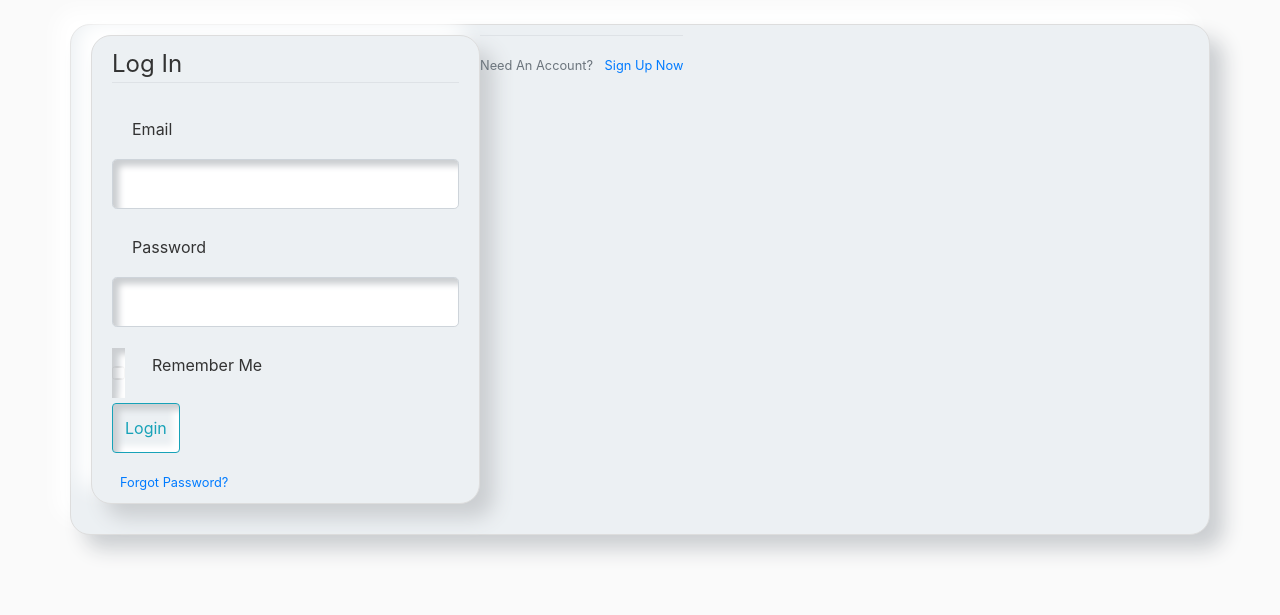
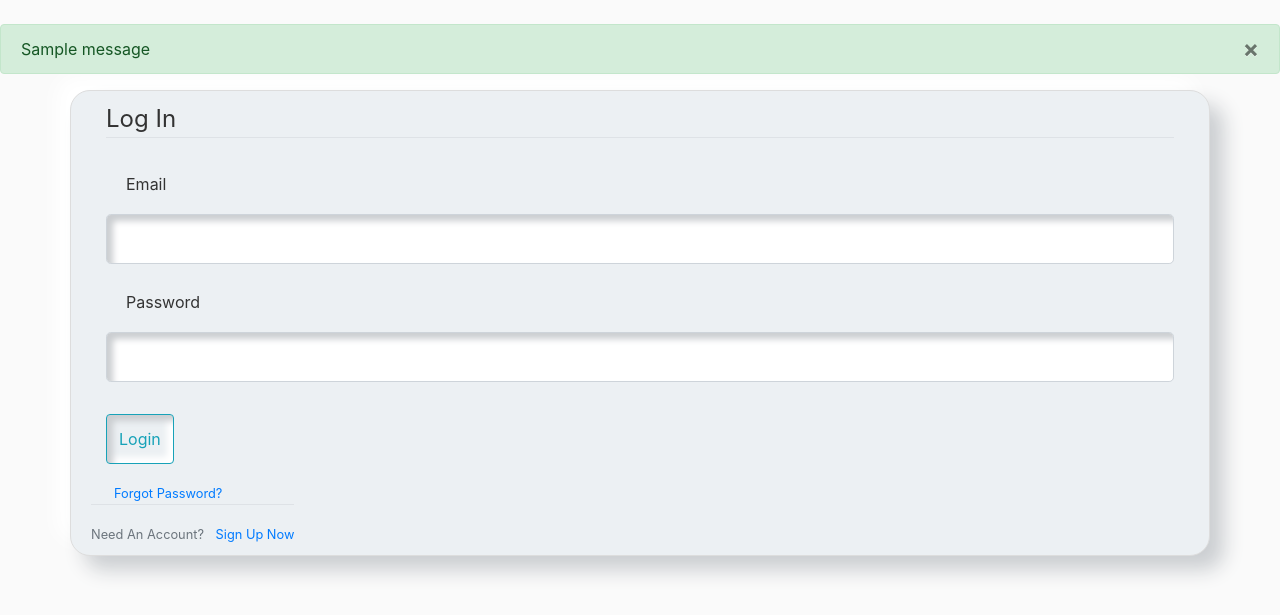
Before and after one commit to anojan1996/schoolManagement, a Flask app: page /login in a window 1280 px wide. Shown: the part 56-671 px from the top of the page. Run offline with Flask 2, Linux system fonts and the light colour scheme; tables that the repository leaves empty hold one stand-in row (values such as "Sample post"); one stand-in notice (Sample message) is shown; parts of the project's set-up code (start-up, migrations or seed data) failed here and were passed over; some libraries are stand-ins or nearby versions.

Commit message:
redesign the forms

```diff
--- a/flaskblog/__init__.py
+++ b/flaskblog/__init__.py
@@ -7,7 +7,7 @@ from flask_authorize import Authorize
 app = Flask(__name__)
 app.config['SECRET_KEY'] = '5791628bb0b13ce0c676dfde280ba245'
 #app.config['SQLALCHEMY_DATABASE_URI'] = 'mysql+pymysql://root:@localhost/system'
-app.config['SQLALCHEMY_DATABASE_URI'] = 'sqlite:///loosh.db'
+app.config['SQLALCHEMY_DATABASE_URI'] = 'sqlite:///school.db'
 
 
 
--- a/flaskblog/routes.py
+++ b/flaskblog/routes.py
@@ -44,6 +44,7 @@ def not_found():
 
 
 @app.route("/enter")
+@login_required
 def enter():
   return render_template('enter.html')
 
@@ -70,9 +71,9 @@ def register():
     print(user)
     db.session.add(user)
     db.session.commit()
-    flash('Your account has been created! You are now able to log in',
-          'success')
-    return redirect(url_for('notices'))
+    login_user(user)
+    flash(f"Account Created Successfully! You are now logged in as {user.username}", category='success')
+    return redirect(url_for('enter'))
   return render_template('register.html', title='Register', form=form)
 
 
@@ -87,6 +88,7 @@ def login():
     if user and bcrypt.check_password_hash(user.password, form.password.data):
       login_user(user, remember=form.remember.data)
       next_page = request.args.get('next')
+      flash(f'Success! You are logged in as: {user.username}', category='success')
       return redirect(next_page) if next_page else redirect(url_for('enter'))
     else:
       flash('Login Unsuccessful. Please check email and password', 'danger')
@@ -96,6 +98,7 @@ def login():
 @app.route("/logout")
 def logout():
   logout_user()
+  flash("You have been logged out!", category='info')
   return redirect(url_for('home'))
 
 
@@ -165,6 +168,7 @@ from flaskblog.models import Notice
 
 
 @app.route("/notices", methods=['GET', 'POST'])
+@login_required
 def notices():
   form = NoticeForm()
   if form.validate_on_submit():
@@ -178,6 +182,7 @@ def notices():
   return render_template('notices.html', notices=notices, form=form)
 
 @app.route('/leave', methods=['GET', 'POST'])
+@login_required
 def leave():
   form = LeaveForm()
   if form.validate_on_submit():
@@ -263,6 +268,7 @@ def delete_leave(leave_id):
 
 
 @app.route("/students", methods=['GET'])
+@login_required
 def students():
   studentsGroups = db.session.query(UserGroup).filter_by(group_id=3).all()
   students = []
@@ -414,6 +420,7 @@ def reportByTermIdAndStudentId(student_id, term_id):
 
 
 @app.route("/reports", methods=['GET', 'POST'])
+@login_required
 def reports():
   form = Report()
   reports = []
@@ -511,6 +518,7 @@ def deleteReport(student_id, term_id):
 
 
 @app.route('/subjects', methods=['GET', 'POST'])
+@login_required
 def subjects():
   form = SubjectForm()
   if request.method == "GET":
@@ -525,6 +533,7 @@ def subjects():
 
 
 @app.route('/terms', methods=['GET', 'POST'])
+@login_required
 def terms():
   form = TermForm()
   if request.method == "GET":
@@ -548,6 +557,7 @@ def terms():
 
 
 @app.route('/attendances', methods=['GET', 'POST'])
+@login_required
 def attendances():
   student_attendances = Attendance.query.order_by(
     desc(Attendance.data_posted)).all()
--- a/flaskblog/templates/account.html
+++ b/flaskblog/templates/account.html
@@ -1,6 +1,6 @@
 {% extends "layout.html" %}
 {% block content %}
-    <div class="content-section">
+    <div class="container">
       <div class="media">
         <img class="rounded-circle account-img" src="{{ image_file }}">
         <div class="media-body">
@@ -54,4 +54,4 @@
             </div>
         </form>
     </div>
-{% endblock content %}
+{% endblock %}
--- a/flaskblog/templates/layout.html
+++ b/flaskblog/templates/layout.html
@@ -57,6 +57,19 @@
   </nav>
 </header>
 
+{% with messages = get_flashed_messages(with_categories=true) %}
+        {% if messages %}
+           {% for category, message in messages %}
+              <div class="alert alert-{{ category }}">
+                  <button type="button" class="m1-2 mb-1 close" data-dismiss="alert" aria-label="Close">
+                      <span aria-hidden="true">&times;</span>
+                  </button>
+                  {{ message }}
+              </div>
+           {% endfor %}
+        {% endif %}
+      {% endwith %}
+
 
 <main role="main" class="container">
 
--- a/flaskblog/templates/login.html
+++ b/flaskblog/templates/login.html
@@ -1,6 +1,6 @@
 {% extends "layout.html" %}
 {% block content %}
-    <div class="content-section">
+   <div class="container">
         <form method="POST" action="">
             {{ form.hidden_tag() }}
             <fieldset class="form-group">
@@ -31,10 +31,10 @@
                         {{ form.password(class="form-control form-control-lg") }}
                     {% endif %}
                 </div>
-                <div class="form-check">
-                    {{ form.remember(class="form-check-input") }}
-                    {{ form.remember.label(class="form-check-label") }}
-                </div>
+<!--                <div class="form-check">-->
+<!--                    {{ form.remember(class="form-check-input") }}-->
+<!--                    {{ form.remember.label(class="form-check-label") }}-->
+<!--                </div>-->
             </fieldset>
             <div class="form-group">
                 {{ form.submit(class="btn btn-outline-info") }}
@@ -49,4 +49,4 @@
             Need An Account? <a class="ml-2" href="{{ url_for('register') }}">Sign Up Now</a>
         </small>
     </div>
-{% endblock content %}
+{% endblock %}
--- a/flaskblog/templates/register.html
+++ b/flaskblog/templates/register.html
@@ -1,6 +1,6 @@
 {% extends "layout.html" %}
 {% block content %}
-    <div class="content-section">
+    <div class="container">
         <form method="POST" action="">
             {{ form.hidden_tag() }}
             <fieldset class="form-group">
@@ -83,4 +83,4 @@
             Already Have An Account? <a class="ml-2" href="{{ url_for('login') }}">Sign In</a>
         </small>
     </div>
-{% endblock content %}
+{% endblock %}
```
Also changed, not shown: flaskblog/loosh.db.
